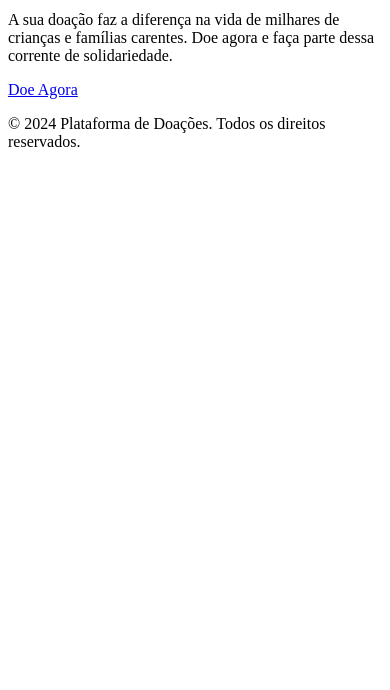
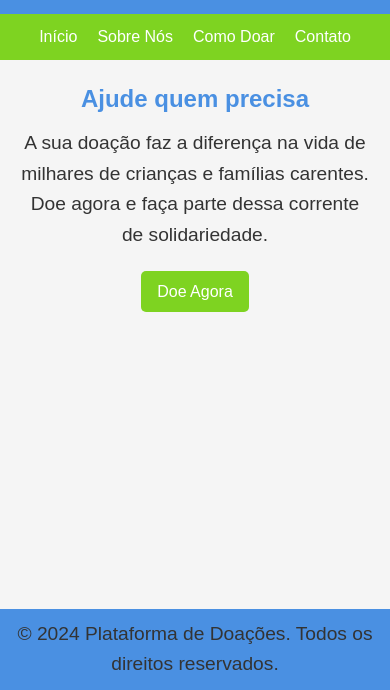
Before and after one commit to YShadowY/Atividade-extensionista, a website: page public/index.html in a window 390 px wide. Shown: the part 154-844 px from the top of the page. Drawn offline with Linux system fonts and the light colour scheme.

Commit message:
css base

```diff
--- a/public/css/style.css
+++ b/public/css/style.css
@@ -0,0 +1,151 @@
+/* Definindo as cores principais */
+:root {
+    --primary-color: #4A90E2; /* Azul-claro */
+    --secondary-color: #7ED321; /* Verde */
+    --background-color: #F5F5F5; /* Cinza-claro */
+    --text-color: #333333; /* Cinza-escuro */
+    --white-color: #FFFFFF; /* Branco */
+}
+
+/* Reset básico para garantir compatibilidade entre navegadores */
+* {
+    margin: 0;
+    padding: 0;
+    box-sizing: border-box;
+}
+
+body {
+    font-family: 'Arial', sans-serif;
+    background-color: var(--background-color);
+    color: var(--text-color);
+    line-height: 1.6;
+    margin: 0;
+    padding: 0;
+}
+
+header {
+    background-color: var(--primary-color);
+    color: var(--white-color);
+    padding: 20px 0;
+    text-align: center;
+    font-size: 2rem;
+}
+
+header h1 {
+    margin: 0;
+    font-size: 2.5rem;
+}
+
+nav {
+    display: flex;
+    justify-content: center;
+    background-color: var(--secondary-color);
+    padding: 10px;
+}
+
+nav a {
+    color: var(--white-color);
+    text-decoration: none;
+    margin: 0 15px;
+    font-size: 1.2rem;
+}
+
+nav a:hover {
+    text-decoration: underline;
+}
+
+main {
+    padding: 20px;
+    text-align: center;
+}
+
+h2 {
+    color: var(--primary-color);
+    font-size: 2rem;
+    margin-bottom: 10px;
+}
+
+p {
+    margin-bottom: 20px;
+    font-size: 1.2rem;
+    color: var(--text-color);
+}
+
+/* Botões principais para ações */
+.btn {
+    display: inline-block;
+    padding: 10px 20px;
+    background-color: var(--secondary-color);
+    color: var(--white-color);
+    text-decoration: none;
+    border-radius: 5px;
+    font-size: 1.2rem;
+    cursor: pointer;
+}
+
+.btn:hover {
+    background-color: var(--primary-color);
+}
+
+/* Estilização de formulários */
+form {
+    max-width: 600px;
+    margin: 0 auto;
+    background-color: var(--white-color);
+    padding: 20px;
+    border-radius: 8px;
+    box-shadow: 0 0 10px rgba(0, 0, 0, 0.1);
+}
+
+input[type="text"], input[type="email"], input[type="password"], textarea {
+    width: 100%;
+    padding: 10px;
+    margin-bottom: 20px;
+    border: 1px solid #ccc;
+    border-radius: 4px;
+    font-size: 1rem;
+}
+
+input[type="submit"] {
+    background-color: var(--primary-color);
+    color: var(--white-color);
+    border: none;
+    padding: 10px 20px;
+    cursor: pointer;
+    font-size: 1rem;
+    border-radius: 4px;
+}
+
+input[type="submit"]:hover {
+    background-color: var(--secondary-color);
+}
+
+/* Rodapé */
+footer {
+    background-color: var(--primary-color);
+    color: var(--white-color);
+    text-align: center;
+    padding: 10px 0;
+    position: fixed;
+    bottom: 0;
+    width: 100%;
+}
+
+footer p {
+    margin: 0;
+}
+@media (max-width: 768px) {
+    nav a {
+        font-size: 1rem;
+        margin: 0 10px;
+    }
+
+    h2 {
+        font-size: 1.5rem;
+    }
+
+    .btn {
+        font-size: 1rem;
+        padding: 8px 16px;
+    }
+}
--- a/public/index.html
+++ b/public/index.html
@@ -4,7 +4,8 @@
     <meta charset="UTF-8">
     <meta name="viewport" content="width=device-width, initial-scale=1.0">
     <title>Plataforma de Doações</title>
-    <link rel="stylesheet" href="/public/css/style.css">
+    <link rel="stylesheet" href="/css/style.css">
+
 </head>
 <body>
 
```
